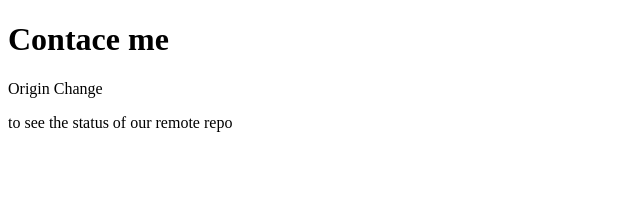
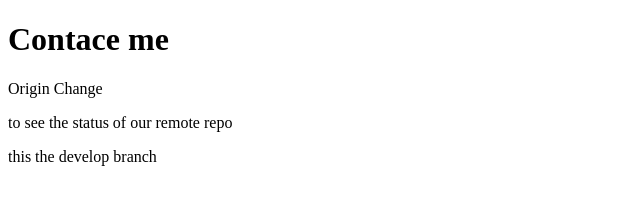
Before and after one commit to abdulDs/WebFunamentals-, a plain HTML site: page contact.html in a window 1280 px wide. Shown: the whole page, without its empty margins (0-640 px from the left). Drawn offline with Linux system fonts and the light colour scheme.

Commit message:
new branch

```diff
--- a/contact.html
+++ b/contact.html
@@ -12,6 +12,7 @@
     <h1>Contace me </h1>
     <p> Origin Change </p>
     <p> to see the status of our remote repo</p>
+    <p>this the develop branch</p>
 
 </body>
 
```
